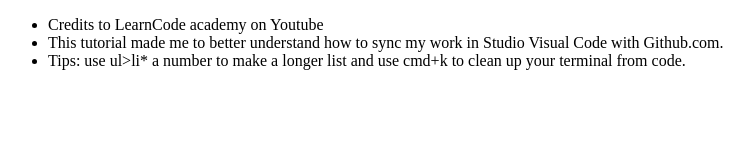
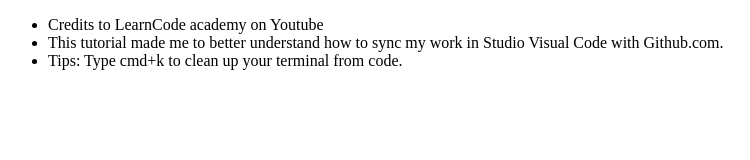
Before and after one commit to catariinakh/Github-Basics, a plain HTML site: page index2.html in a window 1280 px wide. Shown: the whole page, without its empty margins (0-750 px from the left). Drawn offline with Linux system fonts and the light colour scheme.

Commit message:
Learning Github Basics & creds

```diff
--- a/index2.html
+++ b/index2.html
@@ -5,7 +5,7 @@
     <ul>
         <li>Credits to LearnCode academy on Youtube</li>
         <li>This tutorial made me to better understand how to sync my work in Studio Visual Code with Github.com.</li>
-    <li>Tips: use ul>li* a number to make a longer list and use cmd+k to clean up your terminal from code.</li>
+    <li>Tips: Type cmd+k to clean up your terminal from code.</li>
     </ul>
     </div>
 
```
